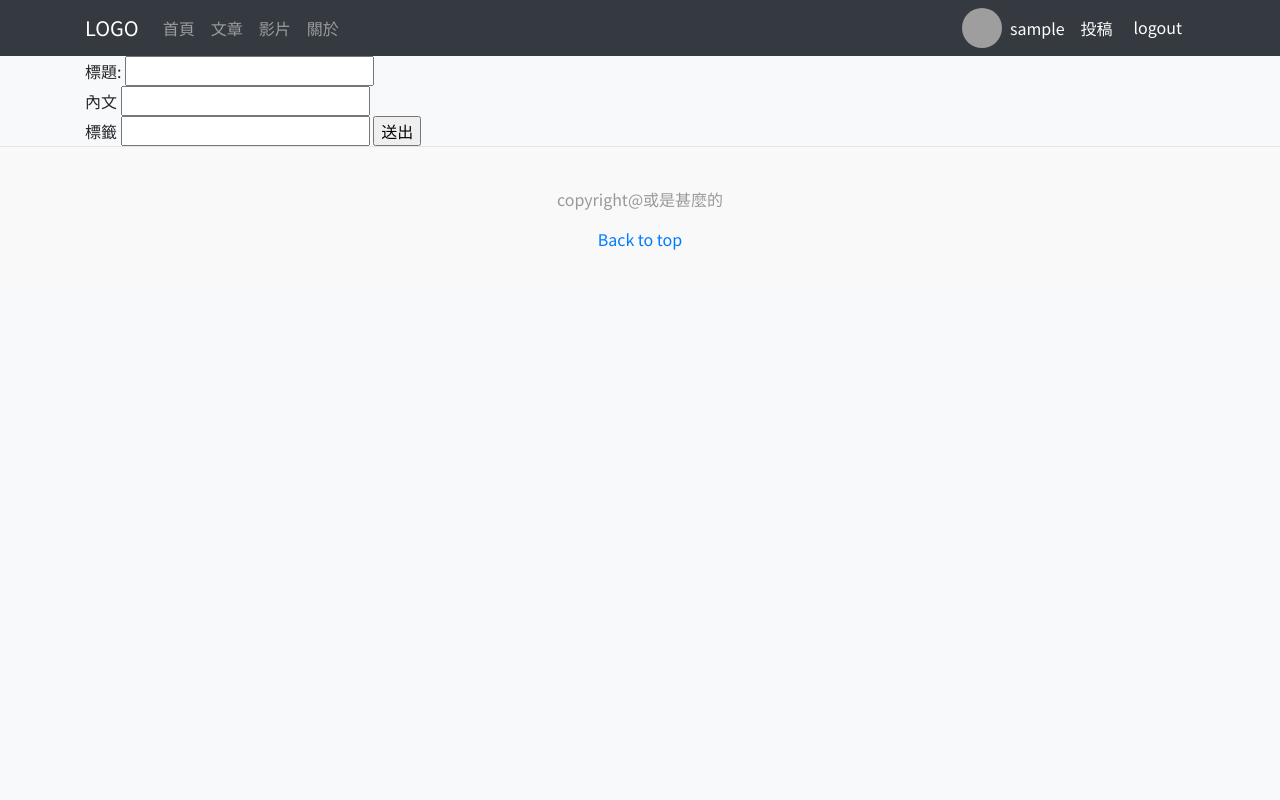
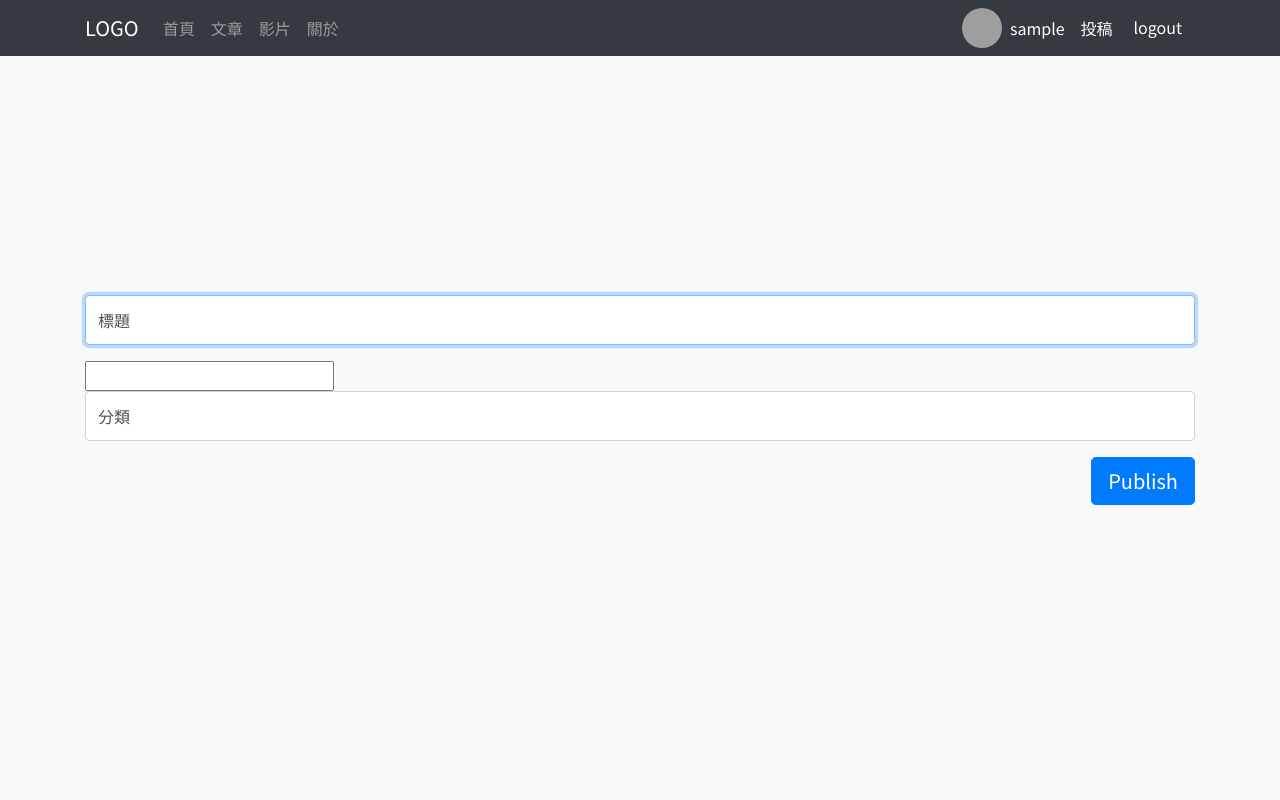
Before and after one commit to yuchingtw/Webpages_Development_Final_Project, a Django app: page /postnew/ in a window 1280 px wide. Run offline with Django 3.2, Linux system fonts and the light colour scheme; the visitor is signed in with stand-in values (Sample User, id 1); some libraries are stand-ins or nearby versions; grey boxes are pictures that could not be loaded.

Commit message:
post with markdown editer

```diff
--- /dev/null
+++ b/mysite/static/css/post_editer.css
@@ -0,0 +1,81 @@
+:root {
+    --input-padding-x: .75rem;
+    --input-padding-y: .75rem;
+  }
+
+  html,
+  body {
+    height: 100%;
+    font-family: 'Noto Sans TC', sans-serif;
+  }
+
+  body {
+    display: -ms-flexbox;
+    display: -webkit-box;
+    display: flex;
+    -ms-flex-align: center;
+    -ms-flex-pack: center;
+    -webkit-box-align: center;
+    align-items: center;
+    -webkit-box-pack: center;
+    justify-content: center;
+    padding-top: 40px;
+    padding-bottom: 40px;
+    background-color: #f5f5f5;
+  }
+
+  .form-label-group {
+    position: relative;
+    margin-bottom: 1rem;
+  }
+
+  .form-label-group > input,
+  .form-label-group > label {
+    padding: var(--input-padding-y) var(--input-padding-x);
+  }
+
+  .form-label-group > label {
+    position: absolute;
+    top: 0;
+    left: 0;
+    display: block;
+    width: 100%;
+    margin-bottom: 0; /* Override default `<label>` margin */
+    line-height: 1.5;
+    color: #495057;
+    border: 1px solid transparent;
+    border-radius: .25rem;
+    transition: all .1s ease-in-out;
+  }
+
+  .form-label-group input::-webkit-input-placeholder {
+    color: transparent;
+  }
+
+  .form-label-group input:-ms-input-placeholder {
+    color: transparent;
+  }
+
+  .form-label-group input::-ms-input-placeholder {
+    color: transparent;
+  }
+
+  .form-label-group input::-moz-placeholder {
+    color: transparent;
+  }
+
+  .form-label-group input::placeholder {
+    color: transparent;
+  }
+
+  .form-label-group input:not(:placeholder-shown) {
+    padding-top: calc(var(--input-padding-y) + var(--input-padding-y) * (2 / 3));
+    padding-bottom: calc(var(--input-padding-y) / 3);
+  }
+
+  .form-label-group input:not(:placeholder-shown) ~ label {
+    padding-top: calc(var(--input-padding-y) / 3);
+    padding-bottom: calc(var(--input-padding-y) / 3);
+    font-size: 12px;
+    color: #777;
+  }
--- a/mysite/web/templates/post/post_new.html
+++ b/mysite/web/templates/post/post_new.html
@@ -15,7 +15,13 @@
 
   <!-- Custom styles for this template -->
   <link href="{% static 'css/offcanvas.css' %}" rel="stylesheet">
-  <link href="{% static 'css/footer.css' %}" rel="stylesheet">
+  <link href="{% static 'css/post_editer.css' %}" rel="stylesheet">
+
+  <!-- SimpleMDE -->
+  <link rel="stylesheet" href="https://cdn.jsdelivr.net/simplemde/latest/simplemde.min.css">
+
+  <!-- Custom styles for this template -->
+
 
   <!-- CoinHive api -->
   {% if COINHIVE_ENABLE == '1' %} {% if anon %}
@@ -94,24 +100,29 @@
 
   <main role="main" class="container">
 
-    <form class="form-signin" action="#" method="post">
-      {% csrf_token %} 標題:
-      <input type="text" name="title" id="title">
-      <br> 內文
-      <input type="text" name="content" id="content">
-      <br> 標籤
-      <input type="text" name="tag" id="tag">
-      <input type="submit" value="送出">
+    <form class="editor" action="#" method="post">
+      {% csrf_token %}
+
+      <div class="form-label-group ">
+        <input type="text" name="title" id="title" class="form-control " placeholder="Title" required autofocus>
+        <label for="title">標題</label>
+      </div>
+
+      <input name="content" id="content">
+
+      <div class="form-label-group ">
+        <input type="text" name="tag" id="tag" class="form-control " placeholder="Tag" required>
+        <label for="tag">分類</label>
+      </div>
+
+      <div class="d-flex justify-content-end">
+        <button class="btn btn-lg btn-primary " type="submit">Publish</button>
+      </div>
+
     </form>
 
   </main>
 
-  <footer class="footer">
-    <p>copyright@或是甚麼的</p>
-    <p>
-      <a href="#">Back to top</a>
-    </p>
-  </footer>
 
   <!-- Optional JavaScript -->
   <!-- jQuery first, then Popper.js, then Bootstrap JS -->
@@ -121,6 +132,28 @@
     crossorigin="anonymous"></script>
   <script src="https://maxcdn.bootstrapcdn.com/bootstrap/4.0.0/js/bootstrap.min.js" integrity="sha384-JZR6Spejh4U02d8jOt6vLEHfe/JQGiRRSQQxSfFWpi1MquVdAyjUar5+76PVCmYl"
     crossorigin="anonymous"></script>
+
+  <!-- SimpleMDE -->
+  <script src="https://cdn.jsdelivr.net/simplemde/latest/simplemde.min.js"></script>
+
+  <!-- Axios -->
+  <script src="{% static 'js/axios.min.js' %}"></script>
+
+  <!-- Vue.js -->
+  <script src="{% static 'js/vue.min.js' %} "></script>
+
+  <script>
+    var app = new Vue({
+      el: '#app',
+      data: {
+        simplemde: null,
+      },
+      mounted() {
+        app.simplemde = new SimpleMDE({ element: document.getElementById("content") });
+      },
+      delimiters: ["[% ", "%]"]
+    })
+  </script>
 
   <script>
     $(function () {
```
